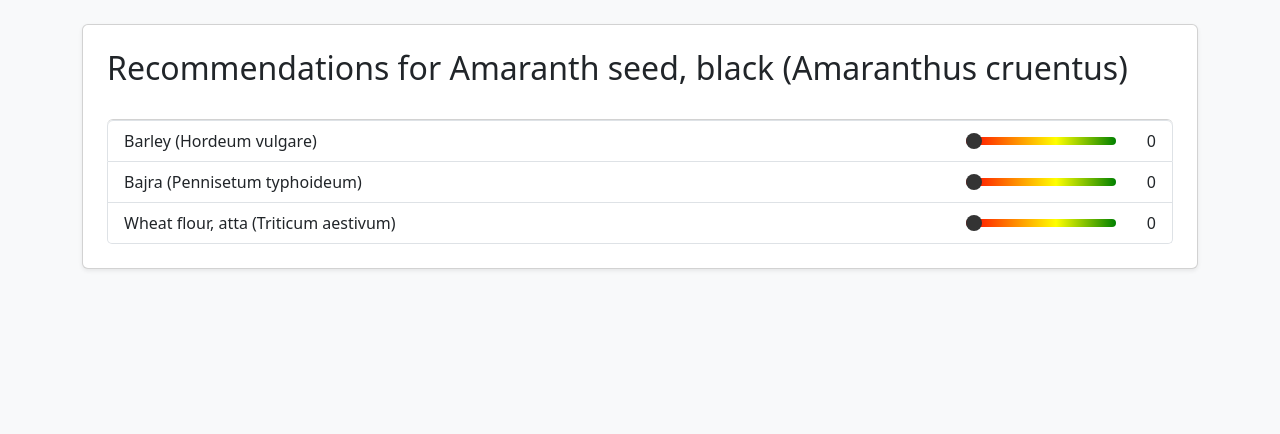
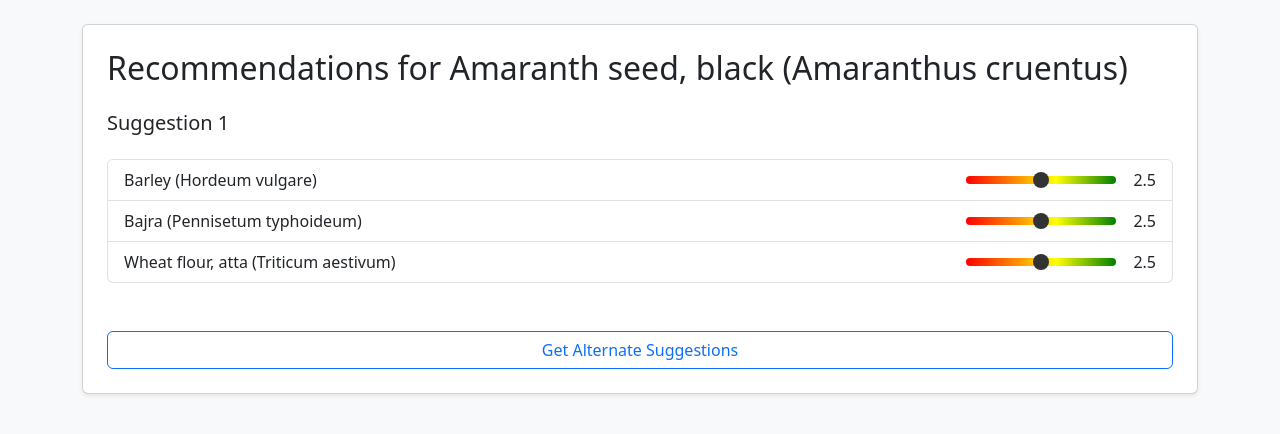
Before and after one commit to saipriyatalatam/food-recommender, a Django app: a page that uses food_app/templates/recommendations.html in a window 1280 px wide. Shown: the part 56-490 px from the top of the page. Run offline with Django 4.2, Linux system fonts and the light colour scheme; a user stored in the database is signed in; data comes from the database, SQL or seed files in the repository.

Commit message:
Update recommendations.html

```diff
--- a/food_app/templates/recommendations.html
+++ b/food_app/templates/recommendations.html
@@ -1,19 +1,41 @@
 {% extends 'base.html' %}
-{% block title %}Advanced Search for {{ selected_food.food_name }}{% endblock %}
+{% block title %}Recommendations for {{ selected_food.food_name }}{% endblock %}
 {% block content %}
 <div class="card shadow-sm p-4">
     <h2 class="mb-4">Recommendations for {{ selected_food.food_name }}</h2>
+
+    <!-- Suggestions container -->
+    <div id="suggestions-container">
+        <!-- Initial suggestion -->
+        <div class="suggestion-block mb-4">
+            <div class="d-flex justify-content-between align-items-center mb-3">
+                <h5>Suggestion {{ current_rank }}</h5>
+            </div>
             <ul class="list-group mt-2">
                 {% for rec in recommendations %}
-            <li class="list-group-item d-flex justify-content-between align-items-center">
+                    <li class="list-group-item d-flex justify-content-between align-items-center" data-food-id="{{ rec.id }}">
                         <span>{{ rec.food_name }}</span>
                         <div class="rating-slider-container">
-                    <input type="range" min="0" max="5" step="0.5" value="0" class="rating-slider" data-food-id="{{ rec.id }}" onchange="submitRating(this)">
-                    <span class="rating-value">0</span>
+                            <input type="range" min="0" max="5" step="0.5" value="2.5"
+                                   class="rating-slider" data-food-id="{{ rec.id }}"
+                                   data-recommendation-id="{{ recommendation_id }}"
+                                   onchange="submitRating(this)">
+                            <span class="rating-value">2.5</span>
                         </div>
                     </li>
                 {% endfor %}
             </ul>
+        </div>
+    </div>
+
+    <!-- Alternate Suggestions Button -->
+    <div class="mt-4">
+        <button id="alternateBtn" class="btn btn-outline-primary w-100"
+                onclick="getAlternateSuggestions()"
+                {% if current_rank >= max_alternates %}disabled{% endif %}>
+            Get Alternate Suggestions
+        </button>
+    </div>
 </div>
 
 <!-- Styling for the slide bar -->
@@ -52,18 +74,19 @@
         width: 30px;
         text-align: right;
     }
+    .list-group-item.history-item {
+        background-color: #f8f9fa;
+    }
 </style>
 
 <script>
-    // This function submits the rating whenever the slider is changed
     function submitRating(slider) {
+        const foodId = slider.getAttribute('data-food-id');
+        const recommendationId = slider.getAttribute('data-recommendation-id');
         const rating = slider.value;
-    const foodId = slider.getAttribute('data-food-id');
-    const recommendationId = "{{ recommendation_id }}"; // Will be passed from view
-    const ratingValueSpan = slider.nextElementSibling;
-    ratingValueSpan.textContent = rating;
+        slider.nextElementSibling.textContent = rating;
 
-    // Send rating to backend
+        // Send rating to backend via AJAX
         fetch('/submit_rating/', {
             method: 'POST',
             headers: {
@@ -79,15 +102,66 @@ function submitRating(slider) {
         .then(response => response.json())
         .then(data => {
             if (data.status !== 'success') {
-            alert('Failed to submit rating.');
+                console.error('Error saving rating:', data.error);
             }
         })
         .catch(error => {
             console.error('Error:', error);
-        alert('Error submitting rating.');
+        });
+    }
+
+    function getAlternateSuggestions() {
+        const foodName = "{{ selected_food.food_name }}";
+        const container = document.getElementById('suggestions-container');
+
+        fetch(`/recommendations/${foodName}/alternate/`, {
+            method: 'GET',
+            headers: {
+                'Content-Type': 'application/json',
+                'X-CSRFToken': '{{ csrf_token }}'
+            }
+        })
+        .then(response => response.json())
+        .then(data => {
+            if (data.status === 'success') {
+                // Create new suggestion block
+                const newBlock = document.createElement('div');
+                newBlock.className = 'suggestion-block mb-4';
+                newBlock.innerHTML = `
+                    <div class="d-flex justify-content-between align-items-center mb-3">
+                        <h5>Suggestion ${data.current_rank}</h5>
+                    </div>
+                    <ul class="list-group mt-2">
+                        ${data.recommendations.map(rec => `
+                            <li class="list-group-item d-flex justify-content-between align-items-center" data-food-id="${rec.id}">
+                                <span>${rec.food_name}</span>
+                                <div class="rating-slider-container">
+                                    <input type="range" min="0" max="5" step="0.5" value="2.5"
+                                           class="rating-slider" data-food-id="${rec.id}"
+                                           data-recommendation-id="${data.recommendation_id}"
+                                           onchange="submitRating(this)">
+                                    <span class="rating-value">2.5</span>
+                                </div>
+                            </li>
+                        `).join('')}
+                    </ul>
+                `;
+
+                // Append new suggestion to container
+                container.appendChild(newBlock);
+
+                // Disable button if max alternates reached after 3 times
+                if (data.current_rank >= data.max_alternates) {
+                    document.getElementById('alternateBtn').disabled = true;
+                }
+            } else {
+                alert(data.message);
+            }
+        })
+        .catch(error => {
+            console.error('Error:', error);
+            alert('Error getting alternate suggestions.');
         });
     }
 </script>
 {% endblock %}
-
-<!-- --working -->
```
Lines whose indentation alone changed are shown as unchanged.
